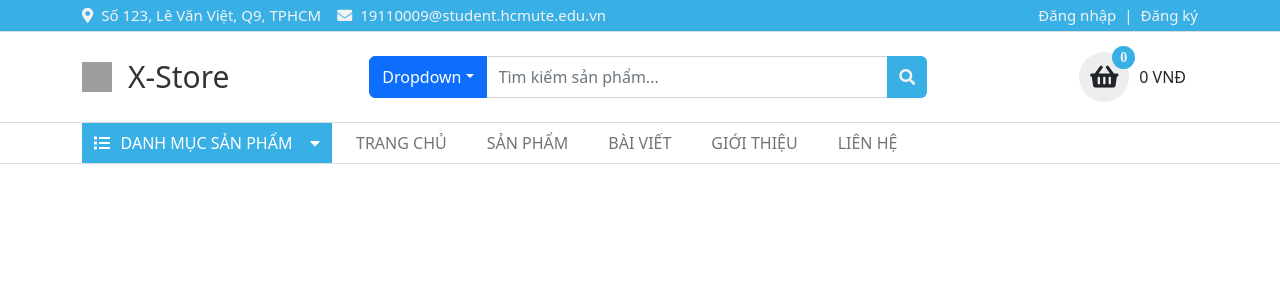
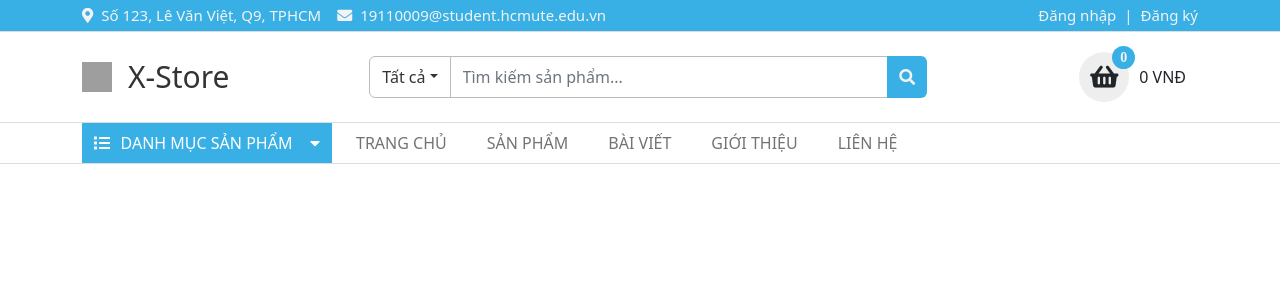
Before and after one commit to DiepThaiDuong-19110009/KLTN, a React (Create React App) app in the folder frontend-kltn/: page / in a window 1280 px wide. Shown: the top 300 px of the page. Built offline with nearby package versions, Linux system fonts and the light colour scheme; grey boxes are pictures that could not be loaded.

Commit message:
Update Header

```diff
--- a/frontend-kltn/src/App.css
+++ b/frontend-kltn/src/App.css
@@ -5,6 +5,10 @@
 }
 
 button:focus {
+  box-shadow: none !important;
+}
+input:focus {
+  border: none;
   box-shadow: none !important;
 }
 
@@ -85,6 +89,30 @@ button:focus {
   color: #39b0e5;
 }
 
+/* input-group-search-dropdown */
+.input-group button {
+  color: #333333;
+  border: 1px solid #bbbbbb;
+  background-color: white;
+}
+
+.input-group button:hover {
+  color: #333333;
+  border: 1px solid #bbbbbb;
+  background-color: white;
+}
+
+.input-group button:active {
+  color: #333333;
+  border: 1px solid #bbbbbb;
+  background-color: white;
+}
+
+.input-group button:focus {
+  color: #333333;
+  border: 1px solid #bbbbbb;
+  background-color: white;
+}
 
 
 /* Responsive Appear */
--- a/frontend-kltn/src/components/client/NavbarClient.jsx
+++ b/frontend-kltn/src/components/client/NavbarClient.jsx
@@ -20,16 +20,16 @@ const NavbarClient = () => {
                     </Button>
                     <Collapse in={open}>
                         <ListGroup style={{ position: 'absolute', width: '250px', borderRadius: '0px' }}>
-                            <ListGroup.Item className='choose-item-category' style={{ fontSize: '15px', cursor: 'pointer ' }}>
+                            <ListGroup.Item onClick={() => setOpen(!open)} className='choose-item-category' style={{ fontSize: '15px', cursor: 'pointer ' }}>
                                 <i className="fas fa-long-arrow-alt-right me-3"></i>Áo sơ mi
                             </ListGroup.Item>
-                            <ListGroup.Item className='choose-item-category' style={{ fontSize: '15px', cursor: 'pointer ' }}>
+                            <ListGroup.Item onClick={() => setOpen(!open)} className='choose-item-category' style={{ fontSize: '15px', cursor: 'pointer ' }}>
                                 <i className="fas fa-long-arrow-alt-right me-3"></i>Áo thun
                             </ListGroup.Item>
-                            <ListGroup.Item className='choose-item-category' style={{ fontSize: '15px', cursor: 'pointer ' }}>
+                            <ListGroup.Item onClick={() => setOpen(!open)} className='choose-item-category' style={{ fontSize: '15px', cursor: 'pointer ' }}>
                                 <i className="fas fa-long-arrow-alt-right me-3"></i>Giày thể thao
                             </ListGroup.Item>
-                            <ListGroup.Item className='choose-item-category' style={{ fontSize: '15px', cursor: 'pointer ' }}>
+                            <ListGroup.Item onClick={() => setOpen(!open)} className='choose-item-category' style={{ fontSize: '15px', cursor: 'pointer ' }}>
                                 <i className="fas fa-long-arrow-alt-right me-3"></i>Quần tây
                             </ListGroup.Item>
                         </ListGroup>
--- a/frontend-kltn/src/components/client/SearchClient.jsx
+++ b/frontend-kltn/src/components/client/SearchClient.jsx
@@ -1,21 +1,19 @@
 import React from 'react'
-import { Button, Dropdown, DropdownButton, Form, InputGroup } from 'react-bootstrap'
+import { Button, Dropdown, Form, InputGroup } from 'react-bootstrap'
 
 const SearchClient = () => {
     return (
         <div style={{ width: '100%' }}>
             <InputGroup>
-                <DropdownButton
-                    title="Dropdown"
-                    id="input-group-dropdown-1"
-                >
-                    <Dropdown.Item href="#">Action</Dropdown.Item>
-                    <Dropdown.Item href="#">Another action</Dropdown.Item>
-                    <Dropdown.Item href="#">Something else here</Dropdown.Item>
-                    <Dropdown.Divider />
-                    <Dropdown.Item href="#">Separated link</Dropdown.Item>
-                </DropdownButton>
-                <Form.Control className='py-2' placeholder='Tìm kiếm sản phẩm...' aria-label="Text input with dropdown button" />
+                <Dropdown>
+                    <Dropdown.Toggle id="dropdown-basic">
+                        Tất cả
+                    </Dropdown.Toggle>
+                    <Dropdown.Menu>
+                        <Dropdown.Item>Áo sơ mi</Dropdown.Item>
+                    </Dropdown.Menu>
+                </Dropdown>
+                <Form.Control style={{border: '1px solid #bbbbbb'}} className='py-2' placeholder='Tìm kiếm sản phẩm...' aria-label="Text input with dropdown button" />
                 <Button style={{ background: '#39b0e5', border: 'none' }}>
                     <i style={{ color: '#f3f3f3' }} className="fas fa-search"></i>
                 </Button>
```
